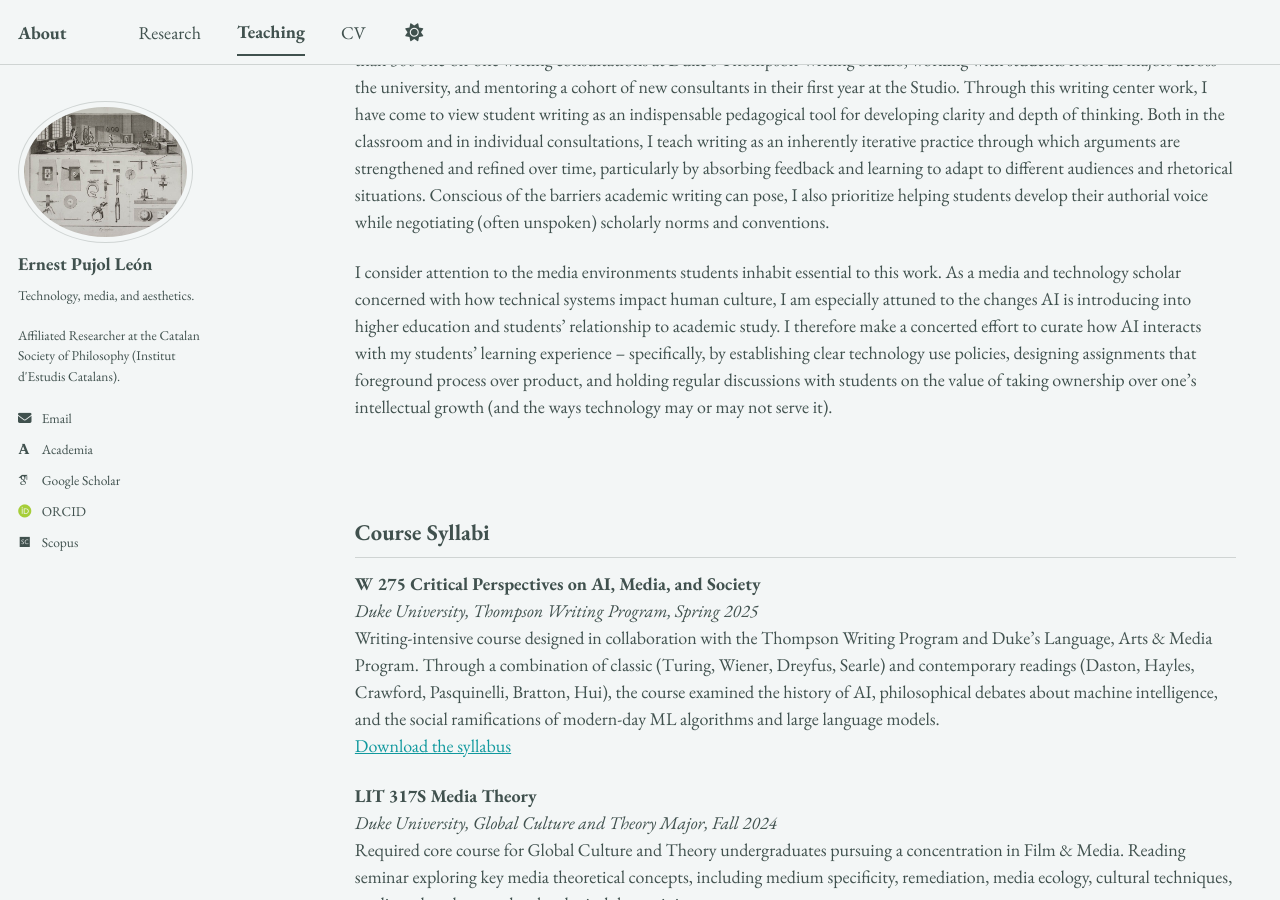
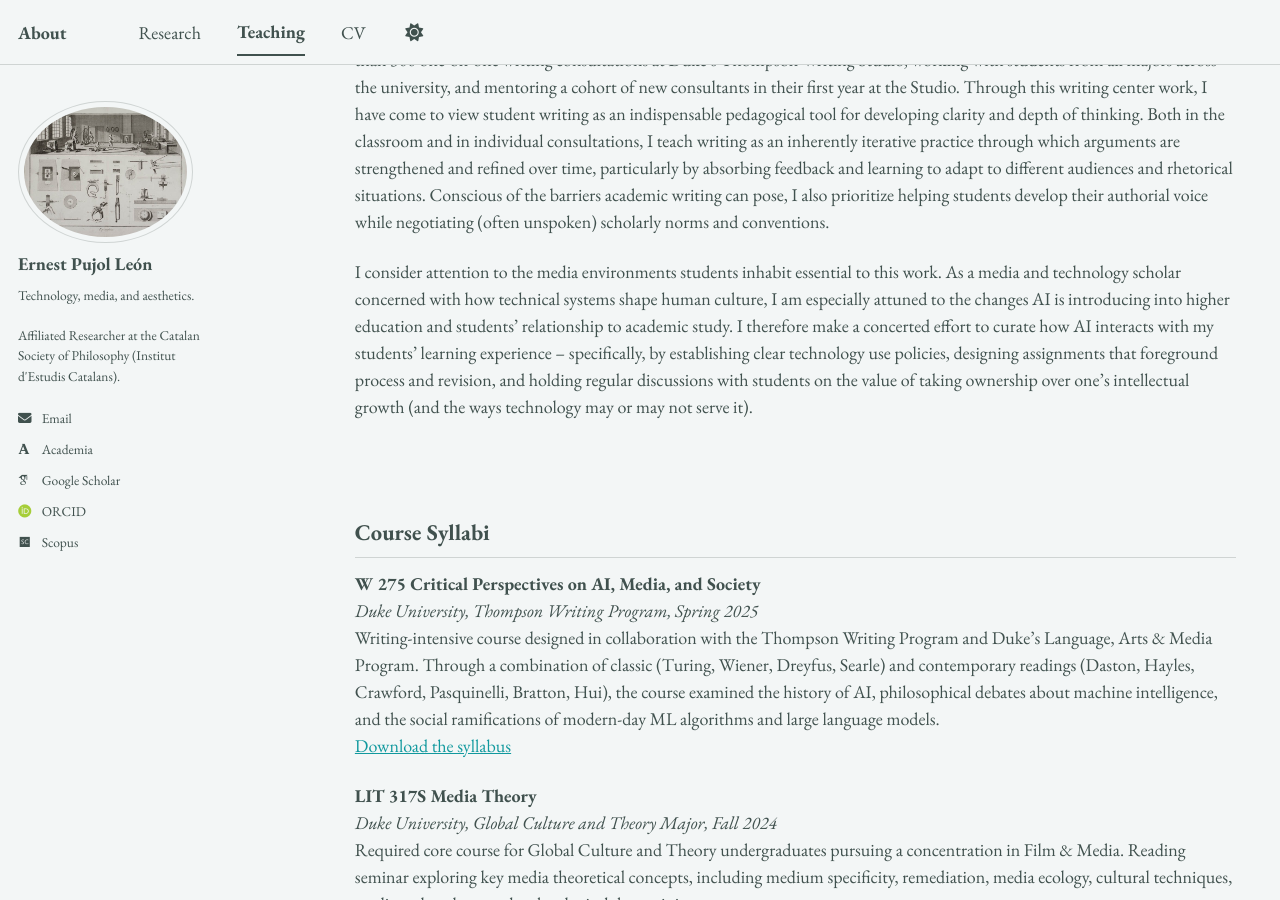
Before and after one commit to epujol90/epujol90.github.io, a Jekyll site: the page built from _pages/teaching.md, in a window 1280 px wide and 900 px high, scrolled down 521 px. Built offline with Jekyll 4.4.1, drawn with Linux system fonts in a browser that asks for light colours; some web fonts are replaced; a script bundle is joined from its source files by our own code; library files that are not in the unit come from our copies.

Commit message:
Update teaching.md

```diff
--- a/_pages/teaching.md
+++ b/_pages/teaching.md
@@ -11,7 +11,7 @@ My teaching experience includes both classroom instruction and writing center pr
 
 Beyond traditional coursework, my teaching owes much to my writing center experience. Over two consecutive years, I led more than 300 one-on-one writing consultations at Duke's Thompson Writing Studio, working with students from all majors across the university, and mentoring a cohort of new consultants in their first year at the Studio. Through this writing center work, I have come to view student writing as an indispensable pedagogical tool for developing clarity and depth of thinking. Both in the classroom and in individual consultations, I teach writing as an inherently iterative practice through which arguments are strengthened and refined over time, particularly by absorbing feedback and learning to adapt to different audiences and rhetorical situations. Conscious of the barriers academic writing can pose, I also prioritize helping students develop their authorial voice while negotiating (often unspoken) scholarly norms and conventions.
 
-I consider attention to the media environments students inhabit essential to this work. As a media and technology scholar concerned with how technical systems impact human culture, I am especially attuned to the changes AI is introducing into higher education and students’ relationship to academic study. I therefore make a concerted effort to curate how AI interacts with my students’ learning experience -- specifically, by establishing clear technology use policies, designing assignments that foreground process over product, and holding regular discussions with students on the value of taking ownership over one’s intellectual growth (and the ways technology may or may not serve it).
+I consider attention to the media environments students inhabit essential to this work. As a media and technology scholar concerned with how technical systems shape human culture, I am especially attuned to the changes AI is introducing into higher education and students’ relationship to academic study. I therefore make a concerted effort to curate how AI interacts with my students’ learning experience -- specifically, by establishing clear technology use policies, designing assignments that foreground process and revision, and holding regular discussions with students on the value of taking ownership over one’s intellectual growth (and the ways technology may or may not serve it).
 <br>
 <br>
 <br>
```
